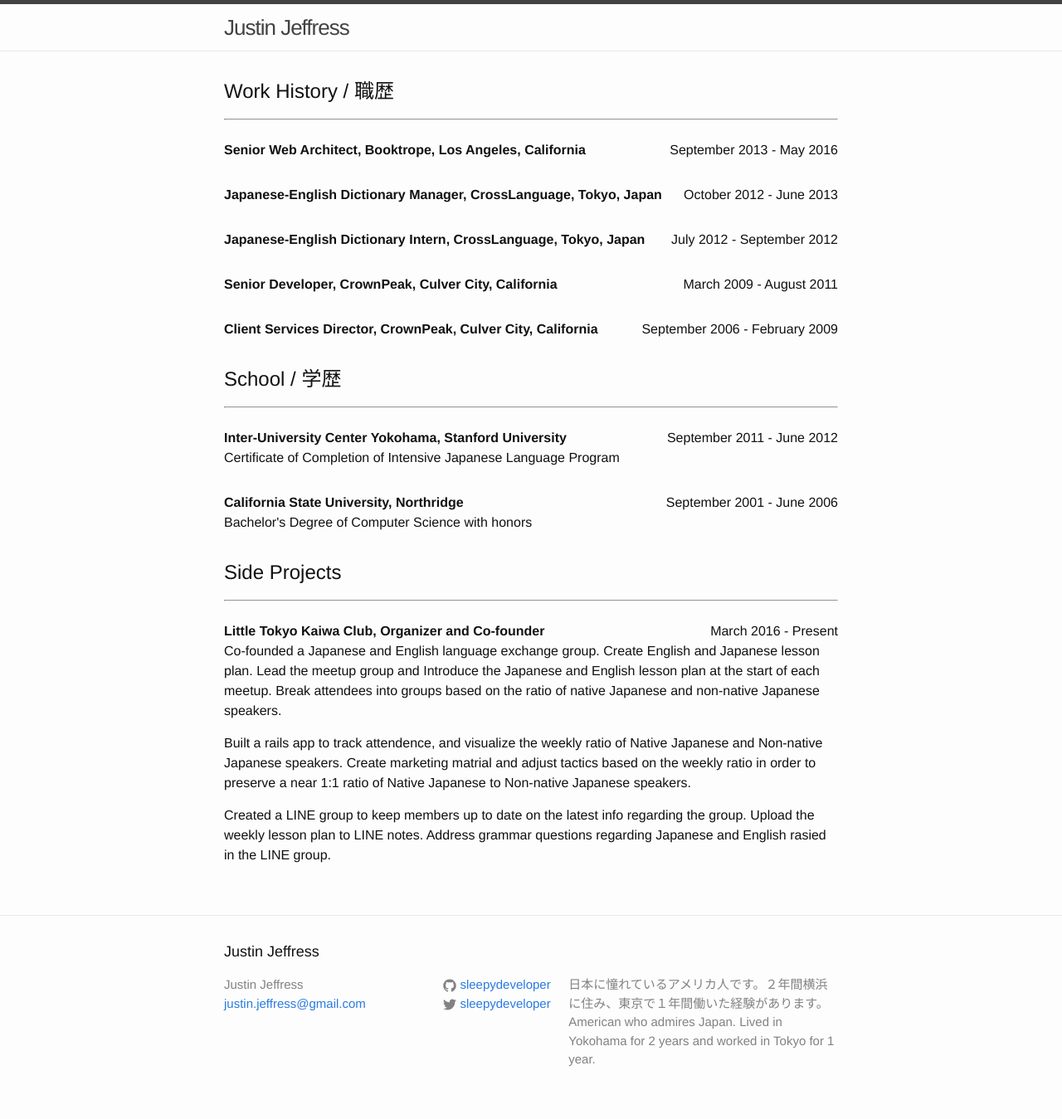
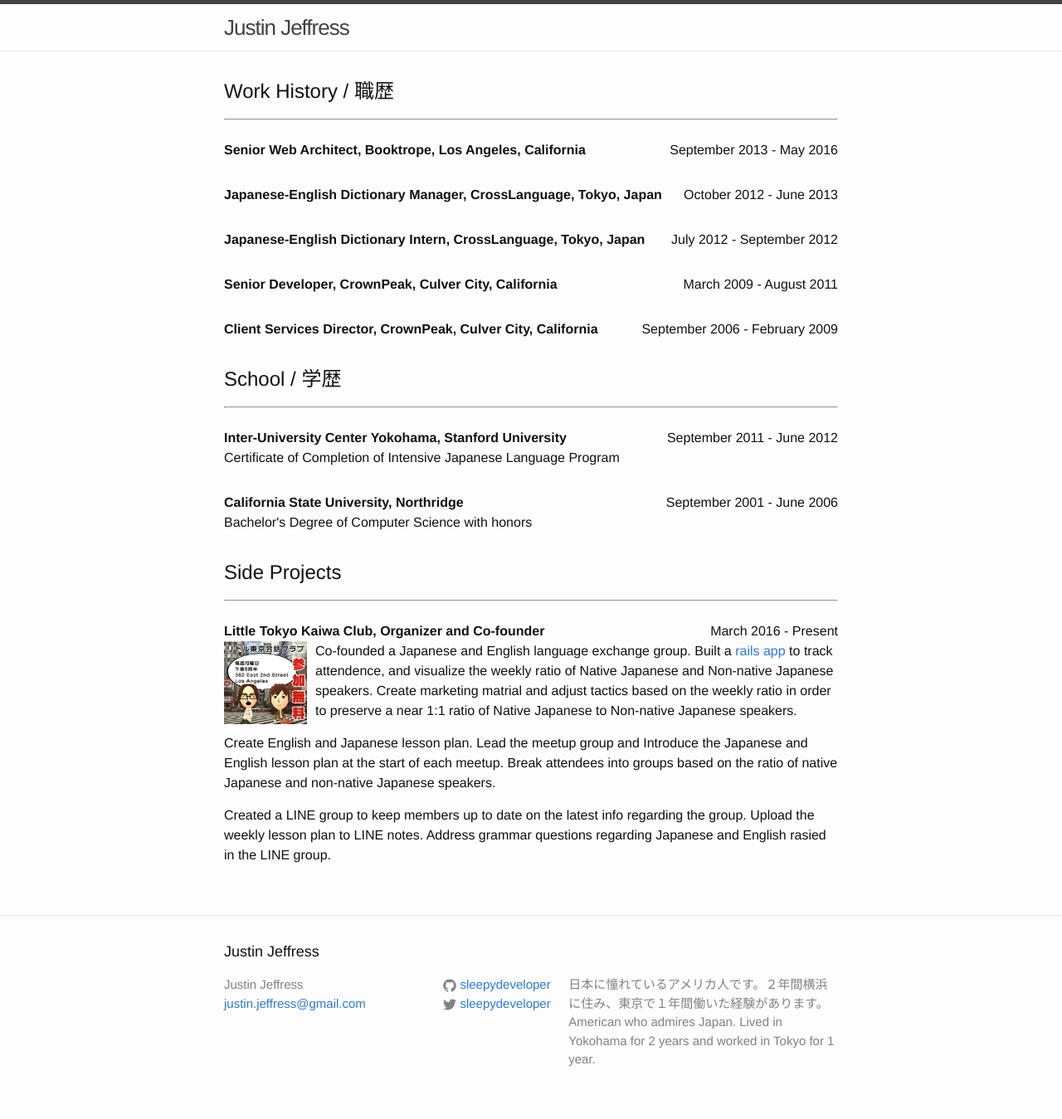
Before and after one commit to SleepyDeveloper/sleepydeveloper.github.io, a Jekyll site: the page built from index.html, in a window 1280 px wide. Shown: the whole page at 83% size. Built offline with Jekyll 4.4.1, drawn with Linux system fonts in a browser that asks for light colours.

Commit message:
Added link to app and thumbnail of flyer
Signed-off-by: sleepydeveloper <sleepydeveloper@gmail.com>

```diff
--- a/_sass/_layout.scss
+++ b/_sass/_layout.scss
@@ -213,6 +213,11 @@
     }
 }
 
+.media-image {
+  margin-right: 10px;
+  float: left;
+}
+
 .post-content {
     margin-bottom: $spacing-unit;
 
--- a/index.html
+++ b/index.html
@@ -65,21 +65,25 @@
       <strong>Little Tokyo Kaiwa Club, Organizer and Co-founder</strong>
       <div class="work-dates">
         March 2016 - Present
+      </div><br />
+      <div class="media-image">
+        <img src="/assets/kaiwa_club_flyer.png" height="100px" width="100px" />
       </div>
       <div>
         <p>
-          Co-founded a Japanese and English language exchange group. Create
-          English and Japanese lesson plan. Lead the meetup group and Introduce
-          the Japanese and English lesson plan at the start of each meetup.
-          Break attendees into groups based on the ratio of native Japanese and
-          non-native Japanese speakers.
-        </p>
-        <p>
-          Built a rails app to track attendence, and visualize the
+          Co-founded a Japanese and English language exchange group.
+
+          Built a <a href='https://kaiwa-club.herokuapp.com/admin/meetups/5'>rails app</a> to track attendence, and visualize the
           weekly ratio of Native Japanese and Non-native Japanese speakers.
           Create marketing matrial and adjust tactics based on the weekly ratio
           in order to preserve a near 1:1 ratio of Native Japanese to Non-native
           Japanese speakers.
+        </p>
+        <p>
+          Create English and Japanese lesson plan. Lead the meetup group and Introduce
+          the Japanese and English lesson plan at the start of each meetup.
+          Break attendees into groups based on the ratio of native Japanese and
+          non-native Japanese speakers.
         </p>
         <p>
           Created a LINE group to keep members up to date on the latest info
```
Also changed, not shown: assets/kaiwa_club_flyer.png (added).
